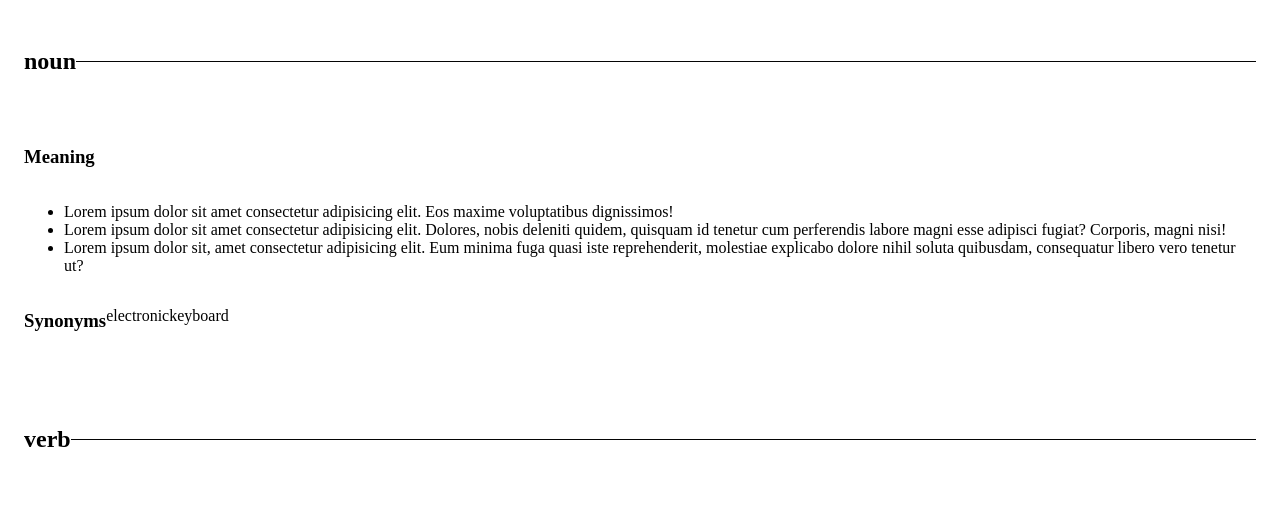
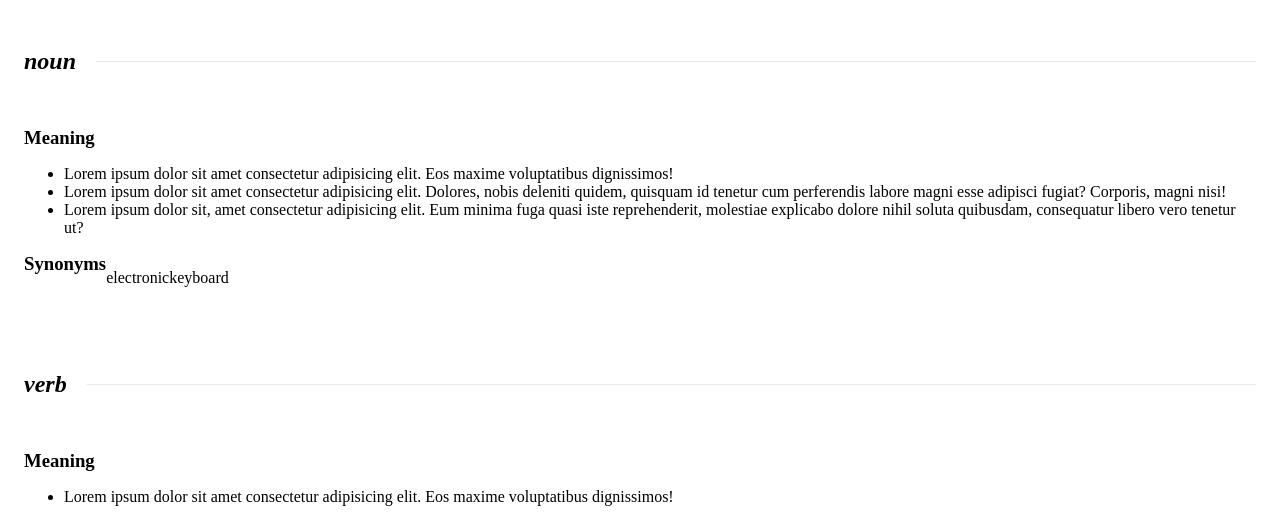
Before and after one commit to davupls/dictionary-web-app, a plain HTML site: page index.html in a window 1280 px wide. Shown: the part 271-792 px from the top of the page. Drawn offline with Linux system fonts and the light colour scheme; a web font is replaced by a local one.

Commit message:
Refactor font dropdown and add new font styles: remove commented code, introduce Lora and Inconsolata fonts, and adjust styling for improved layout

```diff
--- a/style.css
+++ b/style.css
@@ -17,6 +17,17 @@
 @font-face {
   font-family: 'Inter';
   src: url('./assets/fonts/inter/Inter-VariableFont_slnt\,wght.ttf')
+}
+
+@font-face {
+  font-family: 'Lora';
+  src: url('./assets/fonts/lora/Lora-VariableFont_wght.ttf')
+  url('./assets/fonts/lora/Lora-Italic-VariableFont_wght.ttf')
+}
+
+@font-face {
+  font-family: 'Inconsolata';
+  src: url('./assets/fonts/inconsolata/Inconsolata-VariableFont_wdth\,wght.ttf')
 }
 
 .preset-san-heading-L {
@@ -172,9 +183,14 @@ input {
   margin-bottom: 32px;
 }
 
+.pos-wrap h2 {
+  font-style: italic;
+  padding-right: 20px;
+}
+
 hr {
   border: none;
-  border-top: 1px solid var(--black-A);
+  border-top: 1px solid var(--gray-B);
   margin: 0;
   width: 100%;
 }
@@ -182,7 +198,11 @@ hr {
 #meaning-section {
   display: flex;
   flex-direction: column;
-  margin-bottom: 24px;
+  margin-bottom: 16px;
+}
+
+#meaning-section h3 {
+  margin: 0;
 }
 
 
```
Also changed, not shown: index.html (+0 -7 lines).
